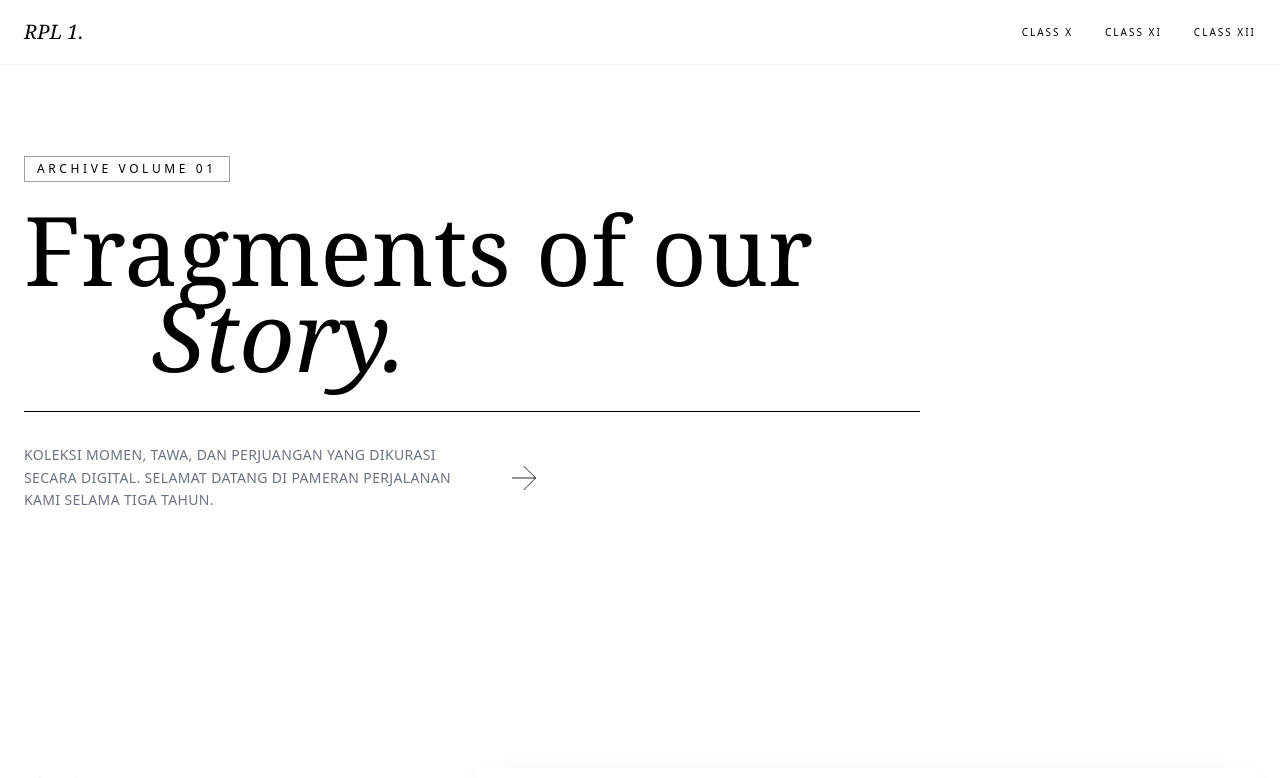
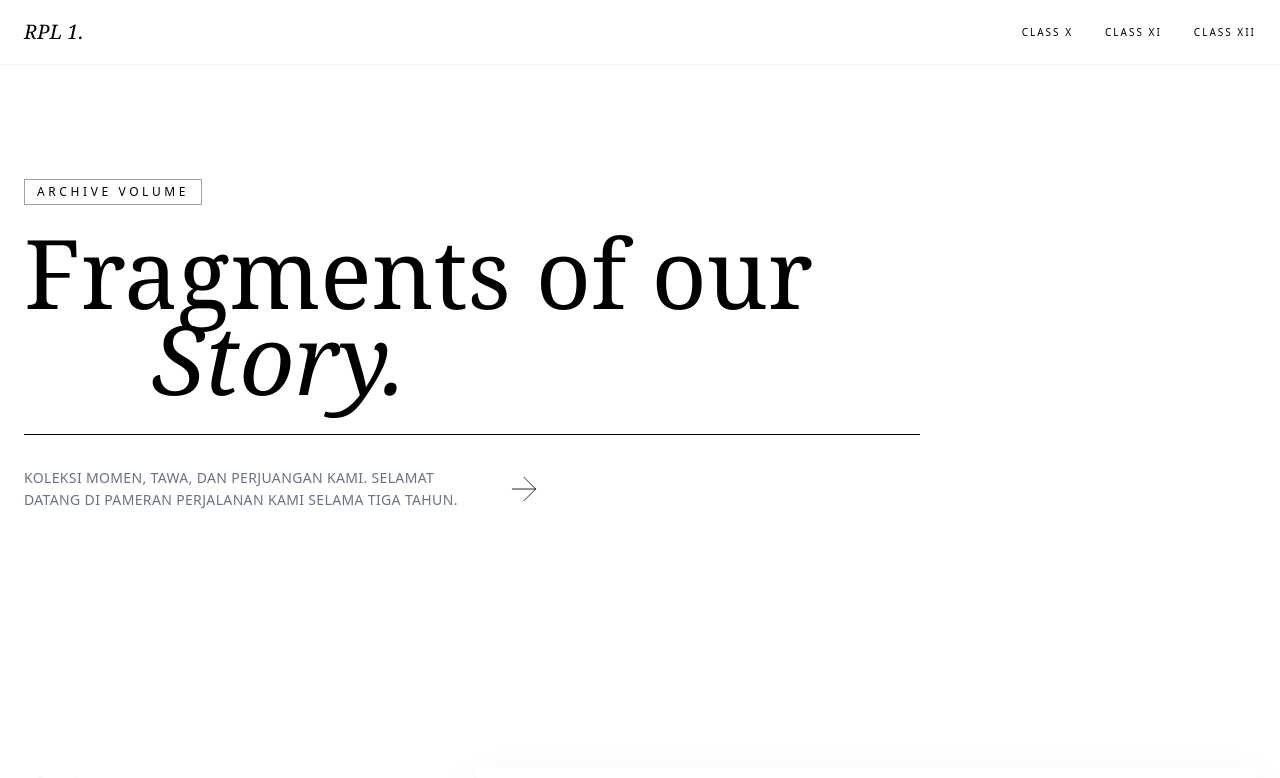
Before and after one commit to arpiealone/profile, a React (Vite) app: page / in a window 1280 px wide. Shown: the top 778 px of the page. Built offline with nearby package versions, Linux system fonts and the light colour scheme.

Commit message:
feat : ngubah kata

```diff
--- a/src/components/Header.jsx
+++ b/src/components/Header.jsx
@@ -7,14 +7,14 @@ const Header = () => {
     <header className="min-h-[70vh] sm:min-h-[80vh] flex items-end pb-16 sm:pb-24 md:pb-32 px-4 sm:px-6">
       <div className="container mx-auto">
         <div className="max-w-4xl">
-          <ArtBadge>Archive Volume 01</ArtBadge>
+          <ArtBadge>Archive Volume</ArtBadge>
           <h2 className="text-4xl sm:text-5xl md:text-6xl lg:text-8xl font-serif leading-[0.9] mb-6 sm:mb-8">
             Fragments of our <br />
             <span className="italic ml-[5vw] sm:ml-[10vw]">Story.</span>
           </h2>
           <div className="flex flex-col md:flex-row md:items-center gap-4 sm:gap-6 md:gap-8 border-t border-black pt-6 sm:pt-8">
             <p className="text-xs sm:text-sm text-gray-500 max-w-md uppercase tracking-wide leading-relaxed">
-              Koleksi momen, tawa, dan perjuangan yang dikurasi secara digital. Selamat datang di pameran perjalanan kami selama tiga tahun.
+              Koleksi momen, tawa, dan perjuangan kami. Selamat datang di pameran perjalanan kami selama tiga tahun.
             </p>
             <ArrowRight className="hidden md:block" size={40} strokeWidth={0.5} />
           </div>
```
